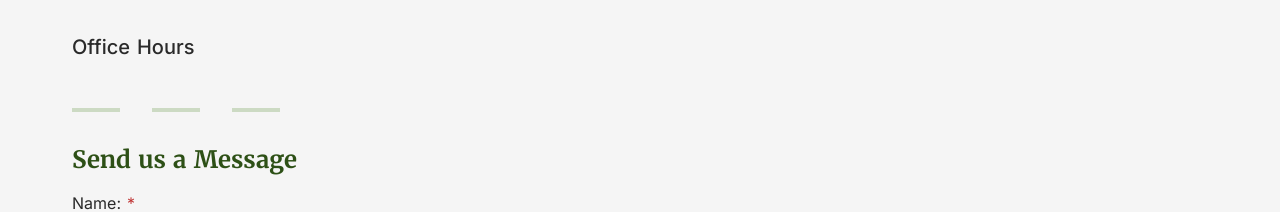
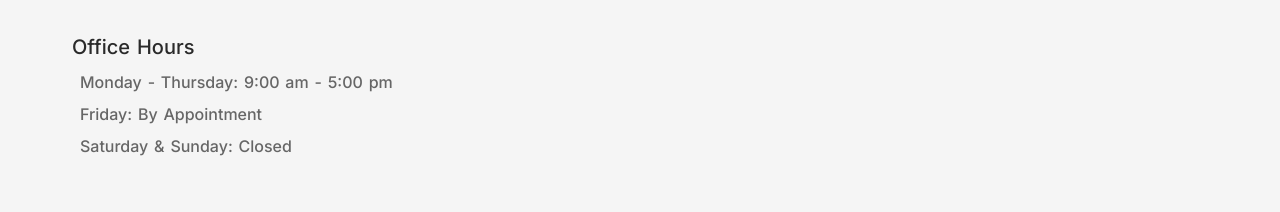
Before and after one commit to BeeDev-HiveCollective/agra-client, a React (Vite) app: page /contact in a window 1280 px wide. Shown: the part 726-938 px from the top of the page. Built offline with nearby package versions, Linux system fonts and the light colour scheme; no server answers.

Commit message:
Updated Contact component

```diff
--- a/src/components/ContactComponent/ContactInformation.jsx
+++ b/src/components/ContactComponent/ContactInformation.jsx
@@ -30,6 +30,9 @@ export default function ContactInformation() {
                     </div>
                     <div className="section">
                         <h4>Office Hours</h4>
+                        <h5 className="info">Monday - Thursday: 9:00 am - 5:00 pm</h5>
+                        <h5 className="info">Friday: By Appointment</h5>
+                        <h5 className="info"> Saturday & Sunday: Closed</h5>
                     </div>
                 </div>
                 <div className="img">
```
